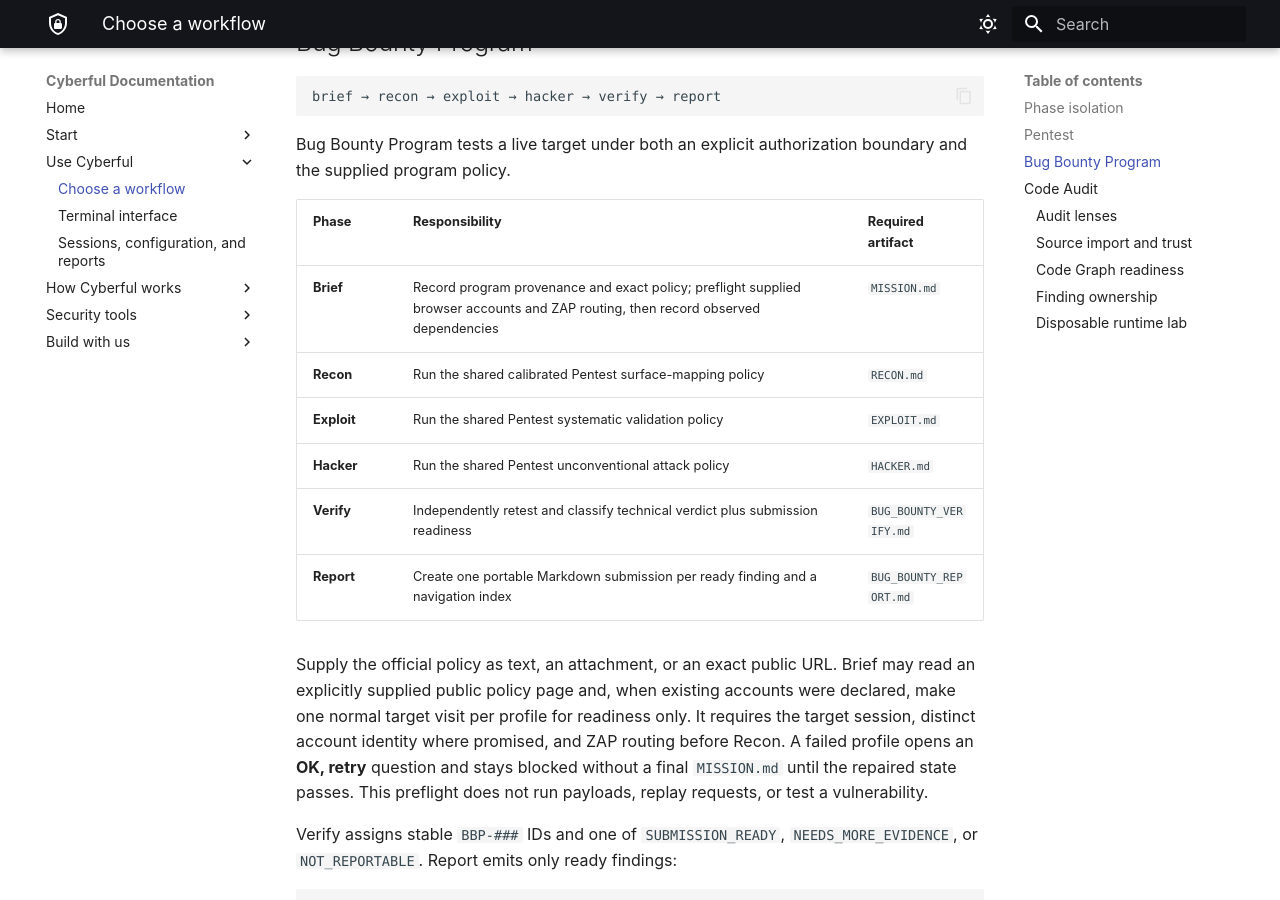
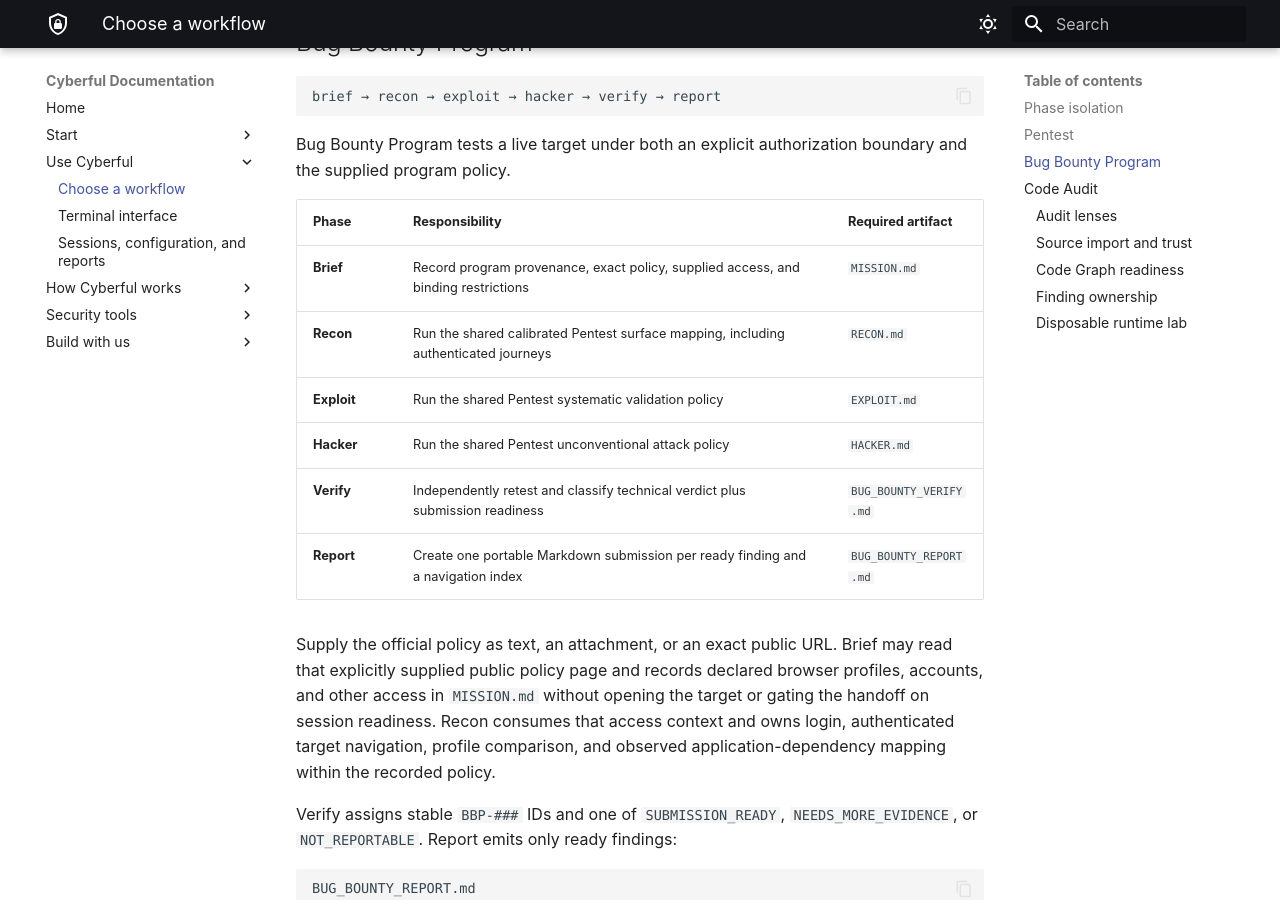
Before and after one commit to cyberful/cyberful, an MkDocs documentation site: the page built from docs/user-guide/workflows.md, in a window 1280 px wide and 900 px high, scrolled down 2062 px. Built offline with MkDocs 1.6.1 and Material for MkDocs 9.7.7, drawn with Linux system fonts in a browser that asks for light colours.

Commit message:
fintuning of the bug bounty brief.md removing overcomplicated policy

```diff
--- a/docs/user-guide/workflows.md
+++ b/docs/user-guide/workflows.md
@@ -71,22 +71,21 @@
 Bug Bounty Program tests a live target under both an explicit authorization
 boundary and the supplied program policy.
 
-| Phase       | Responsibility                                                                                                                     | Required artifact      |
-| ----------- | ---------------------------------------------------------------------------------------------------------------------------------- | ---------------------- |
-| **Brief**   | Record program provenance and exact policy; preflight supplied browser accounts and ZAP routing, then record observed dependencies | `MISSION.md`           |
-| **Recon**   | Run the shared calibrated Pentest surface-mapping policy                                                                           | `RECON.md`             |
-| **Exploit** | Run the shared Pentest systematic validation policy                                                                                | `EXPLOIT.md`           |
-| **Hacker**  | Run the shared Pentest unconventional attack policy                                                                                | `HACKER.md`            |
-| **Verify**  | Independently retest and classify technical verdict plus submission readiness                                                      | `BUG_BOUNTY_VERIFY.md` |
-| **Report**  | Create one portable Markdown submission per ready finding and a navigation index                                                   | `BUG_BOUNTY_REPORT.md` |
+| Phase       | Responsibility                                                                      | Required artifact      |
+| ----------- | ----------------------------------------------------------------------------------- | ---------------------- |
+| **Brief**   | Record program provenance, exact policy, supplied access, and binding restrictions  | `MISSION.md`           |
+| **Recon**   | Run the shared calibrated Pentest surface mapping, including authenticated journeys | `RECON.md`             |
+| **Exploit** | Run the shared Pentest systematic validation policy                                 | `EXPLOIT.md`           |
+| **Hacker**  | Run the shared Pentest unconventional attack policy                                 | `HACKER.md`            |
+| **Verify**  | Independently retest and classify technical verdict plus submission readiness       | `BUG_BOUNTY_VERIFY.md` |
+| **Report**  | Create one portable Markdown submission per ready finding and a navigation index    | `BUG_BOUNTY_REPORT.md` |
 
 Supply the official policy as text, an attachment, or an exact public URL. Brief
-may read an explicitly supplied public policy page and, when existing accounts
-were declared, make one normal target visit per profile for readiness only. It
-requires the target session, distinct account identity where promised, and ZAP
-routing before Recon. A failed profile opens an **OK, retry** question and stays
-blocked without a final `MISSION.md` until the repaired state passes. This
-preflight does not run payloads, replay requests, or test a vulnerability.
+may read that explicitly supplied public policy page and records declared browser
+profiles, accounts, and other access in `MISSION.md` without opening the target or
+gating the handoff on session readiness. Recon consumes that access context and
+owns login, authenticated target navigation, profile comparison, and observed
+application-dependency mapping within the recorded policy.
 
 Verify assigns stable `BBP-###` IDs and one of `SUBMISSION_READY`,
 `NEEDS_MORE_EVIDENCE`, or `NOT_REPORTABLE`. Report emits only ready findings:
```
Also changed, not shown: cyberful/builtin/agents/bug-bounty/brief.md (+2 -36 lines), 1 other file.
